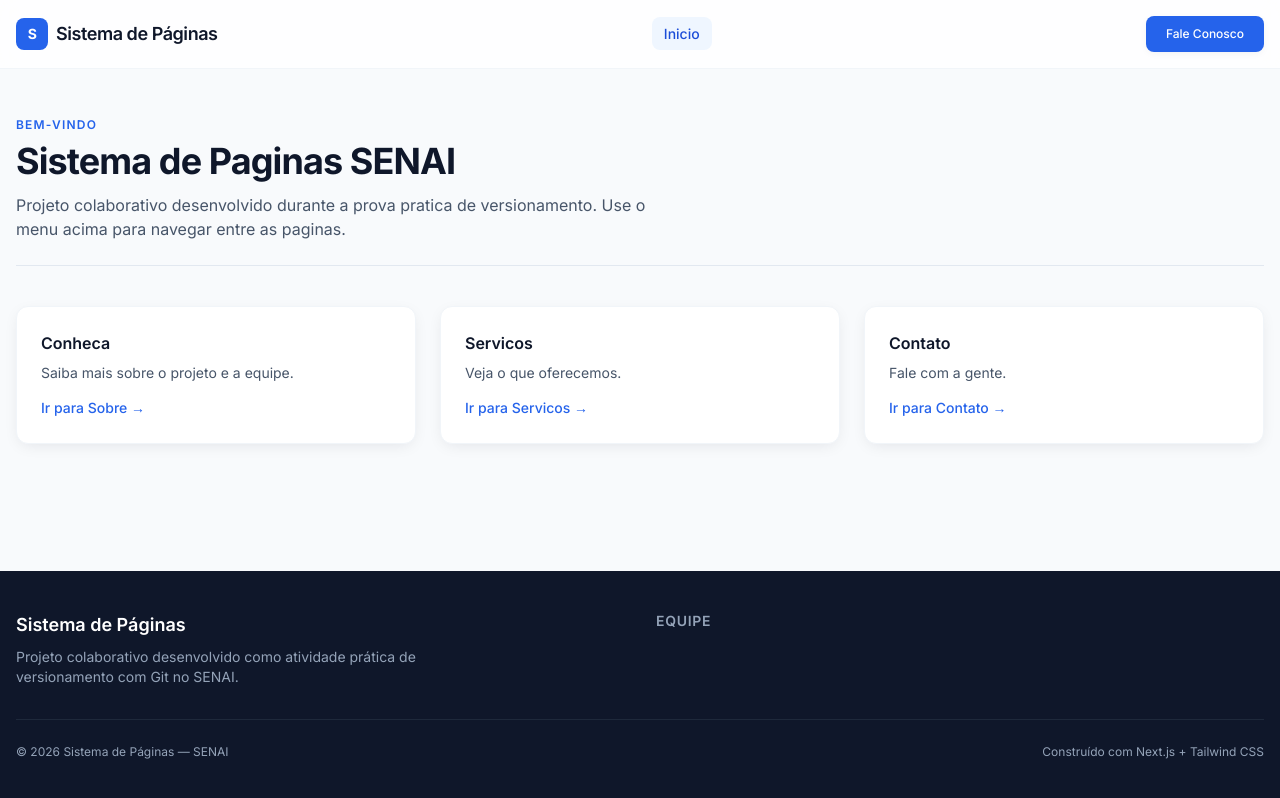
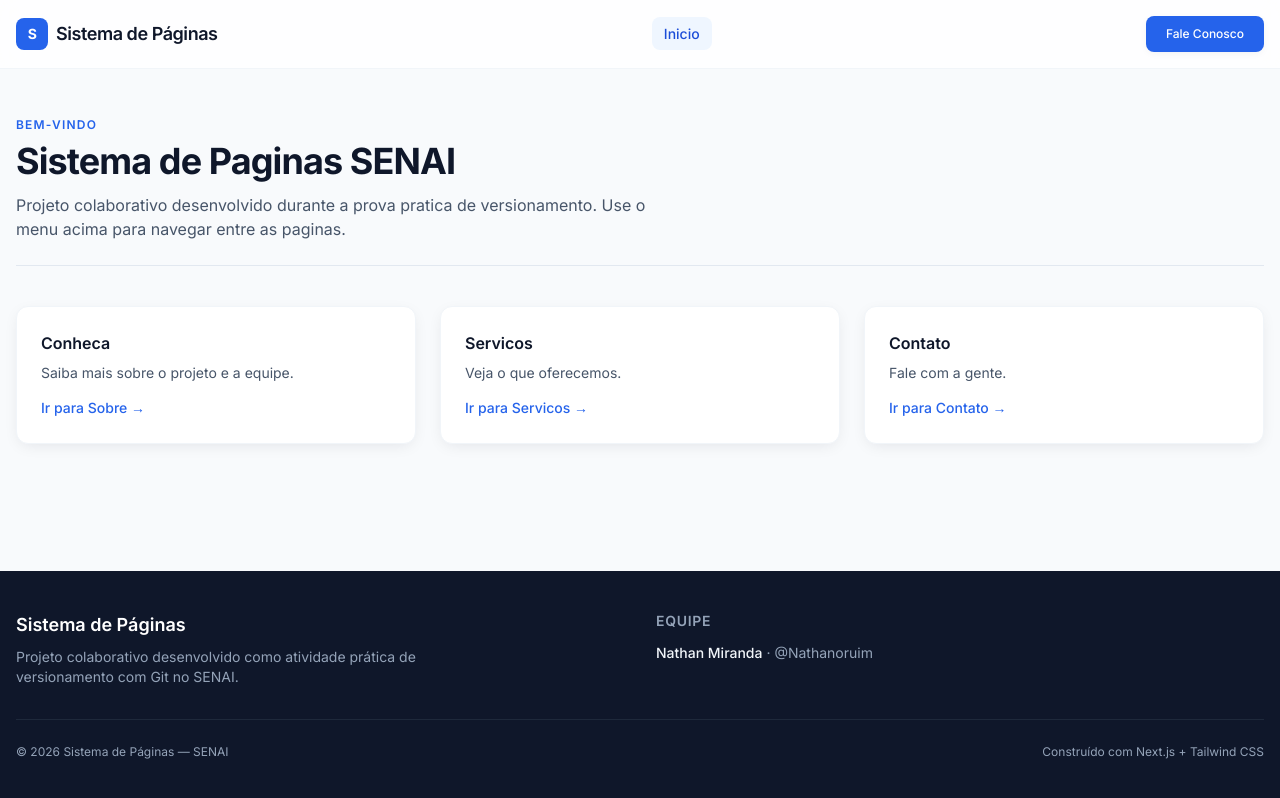
Before and after one commit to Nathanoruim/sistema-paginas-grupo-5, a Next.js app: page / in a window 1280 px wide. Built offline with nearby package versions, Linux system fonts and the light colour scheme.

Commit message:
chore: adiciona meu nome no Footer

```diff
--- a/components/layout/Footer.tsx
+++ b/components/layout/Footer.tsx
@@ -9,7 +9,7 @@
  */
 const equipe: { nome: string; github: string }[] = [
   // ====== INÍCIO DA ÁREA DE EDIÇÃO COLABORATIVA ======
-
+{ nome: "Nathan Miranda", github: "Nathanoruim" },
   // ====== FIM DA ÁREA DE EDIÇÃO COLABORATIVA ======
 ];
 
```
